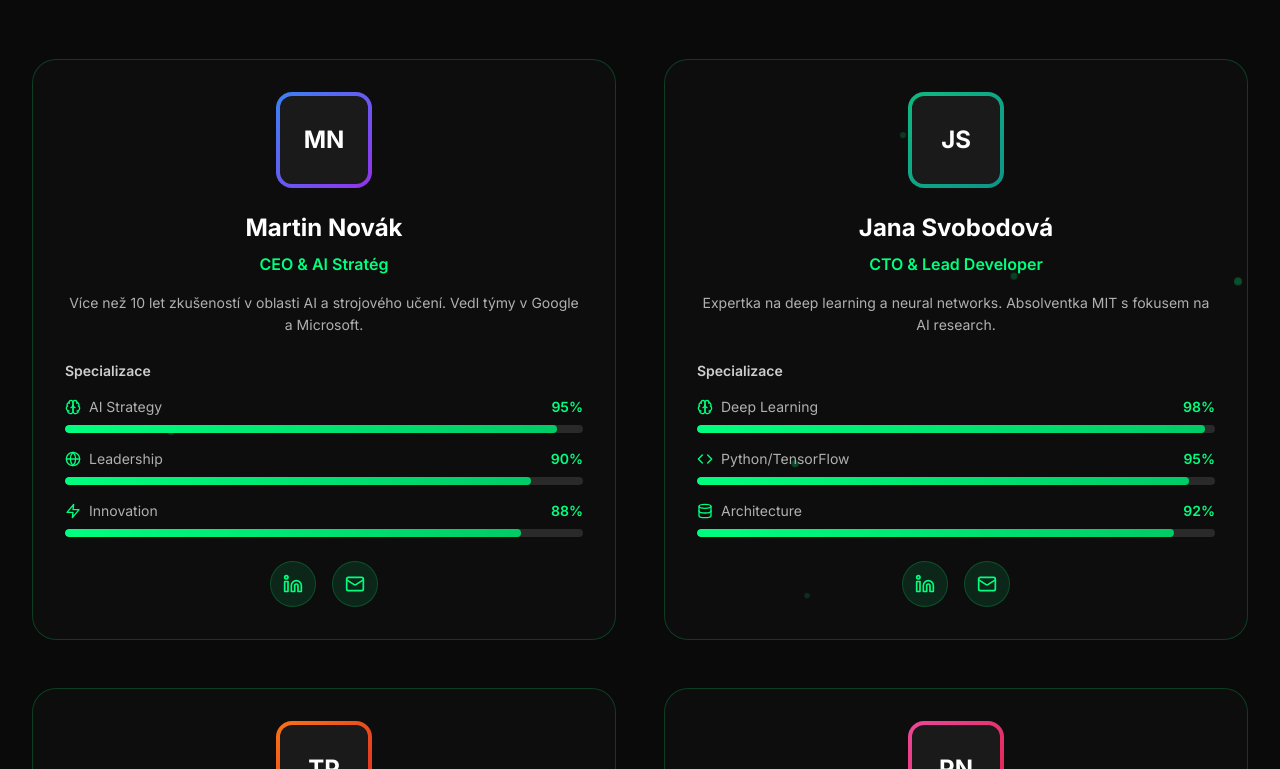
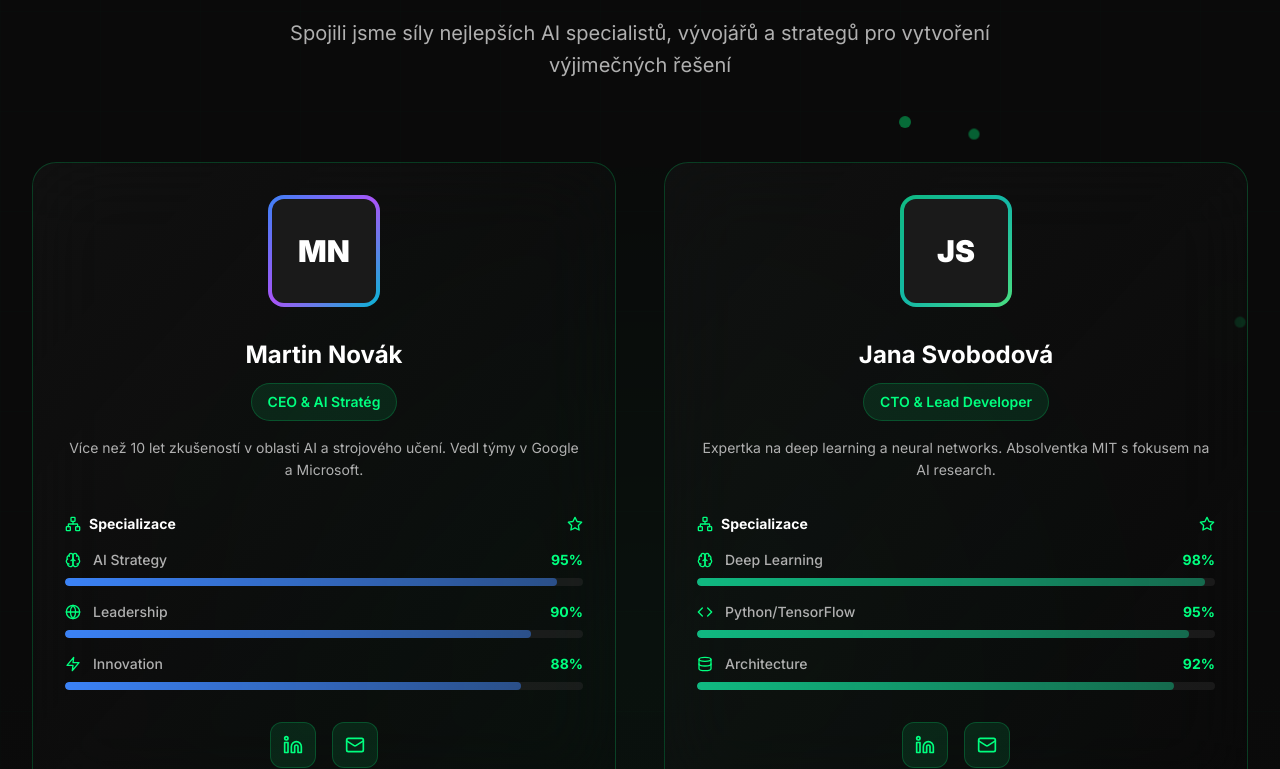
Before and after one commit to expandmatrix/expandmatrix_wep, a Next.js app: page /cs/o-nas in a window 1280 px wide. Shown: the part 4371-5140 px from the top of the page. Built offline with nearby package versions, Linux system fonts and the light colour scheme.

Commit message:
Update 3.2.2

```diff
--- a/components/about/AboutTeam.tsx
+++ b/components/about/AboutTeam.tsx
@@ -1,18 +1,35 @@
 'use client';
 
-import { motion, useMotionValue, useTransform } from 'framer-motion';
-import { Linkedin, Mail, Code, Brain, Database, Zap, Globe, Shield } from 'lucide-react';
-import { useRef, useState } from 'react';
+import { motion, useMotionValue, useTransform, AnimatePresence } from 'framer-motion';
+import { Linkedin, Mail, Code, Brain, Database, Zap, Globe, Shield, Star, Cpu, Network } from 'lucide-react';
+import { useRef, useState, useCallback, useMemo } from 'react';
 
 interface AboutTeamProps {
   dict: any;
   lang: 'cs' | 'en';
 }
 
+interface TeamMember {
+  name: string;
+  role: string;
+  bio: string;
+  specializations: Array<{
+    name: string;
+    level: number;
+    icon: any;
+  }>;
+  image: string;
+  linkedin: string;
+  email: string;
+  gradient: string;
+  accentColor: string;
+}
+
 export default function AboutTeam({ dict, lang }: AboutTeamProps) {
-  const [hoveredMember, setHoveredMember] = useState<number | null>(null);
+  const [activeCard, setActiveCard] = useState<number | null>(null);
+  const containerRef = useRef<HTMLDivElement>(null);
 
-  const team = [
+  const team: TeamMember[] = useMemo(() => [
     {
       name: 'Martin Novák',
       role: lang === 'cs' ? 'CEO & AI Stratég' : 'CEO & AI Strategist',
@@ -27,7 +44,8 @@ export default function AboutTeam({ dict, lang }: AboutTeamProps) {
       image: '/team/martin.jpg',
       linkedin: '#',
       email: 'martin@expandmatrix.com',
-      gradient: 'from-blue-500 to-purple-600'
+      gradient: 'from-blue-500 via-purple-500 to-cyan-500',
+      accentColor: '#3B82F6'
     },
     {
       name: 'Jana Svobodová',
@@ -43,7 +61,8 @@ export default function AboutTeam({ dict, lang }: AboutTeamProps) {
       image: '/team/jana.jpg',
       linkedin: '#',
       email: 'jana@expandmatrix.com',
-      gradient: 'from-emerald-500 to-teal-600'
+      gradient: 'from-emerald-500 via-teal-500 to-green-400',
+      accentColor: '#10B981'
     },
     {
       name: 'Tomáš Procházka',
@@ -59,7 +78,8 @@ export default function AboutTeam({ dict, lang }: AboutTeamProps) {
       image: '/team/tomas.jpg',
       linkedin: '#',
       email: 'tomas@expandmatrix.com',
-      gradient: 'from-orange-500 to-red-600'
+      gradient: 'from-orange-500 via-red-500 to-pink-500',
+      accentColor: '#F97316'
     },
     {
       name: 'Petra Nováková',
@@ -75,167 +95,69 @@ export default function AboutTeam({ dict, lang }: AboutTeamProps) {
       image: '/team/petra.jpg',
       linkedin: '#',
       email: 'petra@expandmatrix.com',
-      gradient: 'from-pink-500 to-rose-600'
+      gradient: 'from-pink-500 via-rose-500 to-purple-500',
+      accentColor: '#EC4899'
     }
-  ];
+  ], [lang]);
 
-  const TeamMemberCard = ({ member, index }: { member: typeof team[0], index: number }) => {
-    const isHovered = hoveredMember === index;
-
-    return (
-      <div
-        onMouseEnter={() => setHoveredMember(index)}
-        onMouseLeave={() => setHoveredMember(null)}
-        className="group relative"
-        style={{
-          opacity: 1,
-          transform: 'translateY(0px)',
-          animation: `fadeInUp 0.6s ease-out ${index * 0.1}s both`
-        }}
-      >
-        <div
-          className={`relative bg-bg-secondary/30 backdrop-blur-xl rounded-3xl border overflow-hidden h-full transition-all duration-300 ${
-            isHovered
-              ? 'border-accent-primary/40 scale-[1.02] shadow-lg shadow-accent-primary/20'
-              : 'border-accent-primary/20'
-          }`}
-        >
-          {/* Glow effect only on hover */}
-          {isHovered && (
-            <div className="absolute inset-0 bg-gradient-to-br from-accent-primary/5 to-transparent rounded-3xl" />
-          )}
-
-          <div className="relative z-10 p-8">
-            {/* Avatar */}
-            <div className="relative mb-6">
-              <div
-                className={`w-24 h-24 mx-auto rounded-2xl bg-gradient-to-br ${member.gradient} p-1 transition-transform duration-300 ${
-                  isHovered ? 'scale-105' : ''
-                }`}
-              >
-                <div className="w-full h-full bg-bg-secondary rounded-xl flex items-center justify-center text-white text-2xl font-bold">
-                  {member.name.split(' ').map(n => n[0]).join('')}
-                </div>
-              </div>
-            </div>
-
-            {/* Name & Role */}
-            <div className="text-center mb-6">
-              <h3 className="text-2xl font-bold text-text-primary mb-2">
-                {member.name}
-              </h3>
-              <p className="text-accent-primary font-semibold mb-4">
-                {member.role}
-              </p>
-              <p className="text-text-secondary leading-relaxed text-sm">
-                {member.bio}
-              </p>
-            </div>
-
-            {/* Specializations */}
-            <div className="space-y-4 mb-6">
-              <h4 className="text-sm font-semibold text-text-primary opacity-80">
-                {lang === 'cs' ? 'Specializace' : 'Specializations'}
-              </h4>
-              {member.specializations.map((spec, specIndex) => (
-                <div key={specIndex} className="space-y-2">
-                  <div className="flex items-center justify-between">
-                    <div className="flex items-center">
-                      <spec.icon className="w-4 h-4 text-accent-primary mr-2" />
-                      <span className="text-text-secondary text-sm">{spec.name}</span>
-                    </div>
-                    <span className="text-accent-primary text-sm font-semibold">
-                      {spec.level}%
-                    </span>
-                  </div>
-                  <div className="w-full bg-bg-tertiary rounded-full h-2 overflow-hidden">
-                    <div
-                      className="h-full bg-gradient-to-r from-accent-primary to-accent-dark rounded-full transition-all duration-1000 ease-out"
-                      style={{
-                        width: `${spec.level}%`,
-                        transitionDelay: `${specIndex * 200}ms`
-                      }}
-                    />
-                  </div>
-                </div>
-              ))}
-            </div>
-
-            {/* Contact Links */}
-            <div className="flex justify-center space-x-4">
-              <a
-                href={member.linkedin}
-                className="p-3 rounded-full bg-accent-primary/10 border border-accent-primary/20 text-accent-primary hover:bg-accent-primary hover:text-bg-primary transition-all duration-300 hover:scale-110"
-              >
-                <Linkedin className="w-5 h-5" />
-              </a>
-              <a
-                href={`mailto:${member.email}`}
-                className="p-3 rounded-full bg-accent-primary/10 border border-accent-primary/20 text-accent-primary hover:bg-accent-primary hover:text-bg-primary transition-all duration-300 hover:scale-110"
-              >
-                <Mail className="w-5 h-5" />
-              </a>
-            </div>
-          </div>
-        </div>
-      </div>
-    );
-  };
+  const handleCardHover = useCallback((index: number | null) => {
+    setActiveCard(index);
+  }, []);
 
   return (
-    <section className="relative py-32 px-4 sm:px-6 lg:px-8 overflow-hidden">
-      {/* Add CSS animation styles */}
-      <style jsx>{`
-        @keyframes fadeInUp {
-          from {
-            opacity: 0;
-            transform: translateY(50px);
-          }
-          to {
-            opacity: 1;
-            transform: translateY(0);
-          }
-        }
-      `}</style>
+    <section className="relative py-32 px-4 sm:px-6 lg:px-8 overflow-hidden bg-gradient-to-b from-bg-primary via-bg-primary/95 to-bg-secondary/20">
+      {/* Futuristic Background Grid */}
+      <div className="absolute inset-0 opacity-30">
+        <div className="absolute inset-0 bg-[linear-gradient(rgba(0,255,127,0.03)_1px,transparent_1px),linear-gradient(90deg,rgba(0,255,127,0.03)_1px,transparent_1px)] bg-[size:100px_100px]" />
+        <div className="absolute inset-0 bg-[radial-gradient(circle_at_50%_50%,rgba(0,255,127,0.1)_0%,transparent_50%)]" />
+      </div>
 
-      {/* Animated Background */}
-      <div className="absolute inset-0">
-        {/* Floating Tech Elements */}
-        {[...Array(20)].map((_, i) => (
+      {/* Floating Particles */}
+      <div className="absolute inset-0 pointer-events-none">
+        {Array.from({ length: 15 }).map((_, i) => (
           <motion.div
             key={i}
-            className="absolute w-1 h-1 bg-accent-primary/40 rounded-full"
+            className="absolute w-2 h-2 bg-accent-primary/40 rounded-full"
             style={{
               left: `${Math.random() * 100}%`,
               top: `${Math.random() * 100}%`,
             }}
             animate={{
-              y: [0, -50, 0],
-              opacity: [0.2, 1, 0.2],
-              scale: [1, 2, 1],
+              y: [0, -100, 0],
+              opacity: [0, 1, 0],
+              scale: [0.5, 1.5, 0.5],
             }}
             transition={{
-              duration: 3 + Math.random() * 2,
+              duration: 8 + Math.random() * 4,
               repeat: Infinity,
-              delay: Math.random() * 2,
+              delay: Math.random() * 5,
               ease: "easeInOut"
             }}
           />
         ))}
       </div>
 
-      <div className="max-w-7xl mx-auto relative z-10">
-        {/* Header */}
+      <div ref={containerRef} className="max-w-7xl mx-auto relative z-10">
+        {/* Header Section */}
         <motion.div
-          initial={{ opacity: 0, y: 30 }}
+          initial={{ opacity: 0, y: 50 }}
           whileInView={{ opacity: 1, y: 0 }}
-          transition={{ duration: 0.8 }}
+          transition={{ duration: 1, ease: [0.25, 0.46, 0.45, 0.94] }}
+          viewport={{ once: true }}
           className="text-center mb-20"
         >
-          <h2 className="text-4xl md:text-6xl font-black text-text-primary mb-6">
+          <div className="inline-flex items-center px-6 py-3 rounded-full bg-accent-primary/10 border border-accent-primary/20 mb-8 backdrop-blur-sm">
+            <Cpu className="w-5 h-5 text-accent-primary mr-2" />
+            <span className="text-accent-primary font-medium">
+              {lang === 'cs' ? 'AI Experti' : 'AI Experts'}
+            </span>
+          </div>
+
+          <h2 className="text-5xl md:text-7xl font-black text-text-primary mb-6 bg-gradient-to-r from-text-primary via-accent-primary to-text-primary bg-clip-text">
             {lang === 'cs' ? 'Náš tým expertů' : 'Our Expert Team'}
           </h2>
-          <p className="text-xl text-text-secondary max-w-3xl mx-auto">
+
+          <p className="text-xl text-text-secondary max-w-3xl mx-auto leading-relaxed">
             {lang === 'cs'
               ? 'Spojili jsme síly nejlepších AI specialistů, vývojářů a strategů pro vytvoření výjimečných řešení'
               : 'We have brought together the best AI specialists, developers, and strategists to create exceptional solutions'
@@ -244,12 +166,281 @@ export default function AboutTeam({ dict, lang }: AboutTeamProps) {
         </motion.div>
 
         {/* Team Grid */}
-        <div className="grid md:grid-cols-2 lg:grid-cols-2 gap-8 lg:gap-12">
+        <div className="grid md:grid-cols-2 gap-8 lg:gap-12">
           {team.map((member, index) => (
-            <TeamMemberCard key={index} member={member} index={index} />
+            <TeamCard
+              key={member.name}
+              member={member}
+              index={index}
+              isActive={activeCard === index}
+              onHover={handleCardHover}
+              lang={lang}
+            />
           ))}
         </div>
       </div>
     </section>
   );
 }
+
+// Separate TeamCard component for better performance
+interface TeamCardProps {
+  member: TeamMember;
+  index: number;
+  isActive: boolean;
+  onHover: (index: number | null) => void;
+  lang: 'cs' | 'en';
+}
+
+function TeamCard({ member, index, isActive, onHover, lang }: TeamCardProps) {
+  const cardRef = useRef<HTMLDivElement>(null);
+  const mouseX = useMotionValue(0);
+  const mouseY = useMotionValue(0);
+
+  // Subtle 3D rotation
+  const rotateX = useTransform(mouseY, [-200, 200], [5, -5]);
+  const rotateY = useTransform(mouseX, [-200, 200], [-5, 5]);
+
+  const handleMouseMove = useCallback((e: React.MouseEvent) => {
+    if (!cardRef.current) return;
+
+    const rect = cardRef.current.getBoundingClientRect();
+    const centerX = rect.left + rect.width / 2;
+    const centerY = rect.top + rect.height / 2;
+
+    mouseX.set((e.clientX - centerX) * 0.1);
+    mouseY.set((e.clientY - centerY) * 0.1);
+  }, [mouseX, mouseY]);
+
+  const handleMouseLeave = useCallback(() => {
+    onHover(null);
+    mouseX.set(0);
+    mouseY.set(0);
+  }, [onHover, mouseX, mouseY]);
+
+  return (
+    <motion.div
+      ref={cardRef}
+      initial={{ opacity: 0, y: 100, scale: 0.8 }}
+      whileInView={{ opacity: 1, y: 0, scale: 1 }}
+      transition={{
+        duration: 0.8,
+        delay: index * 0.2,
+        ease: [0.25, 0.46, 0.45, 0.94]
+      }}
+      viewport={{ once: true, margin: "-100px" }}
+      onMouseMove={handleMouseMove}
+      onMouseEnter={() => onHover(index)}
+      onMouseLeave={handleMouseLeave}
+      className="group relative perspective-1000"
+    >
+      {/* Holographic Card Container */}
+      <motion.div
+        className="relative h-full"
+        style={{
+          rotateX: isActive ? rotateX : 0,
+          rotateY: isActive ? rotateY : 0,
+          transformStyle: "preserve-3d",
+        }}
+        transition={{ type: "spring", stiffness: 300, damping: 30 }}
+      >
+        {/* Main Card */}
+        <div className={`
+          relative bg-gradient-to-br from-bg-secondary/40 via-bg-secondary/20 to-transparent
+          backdrop-blur-2xl border rounded-3xl overflow-hidden h-full
+          transition-all duration-500 ease-out
+          ${isActive
+            ? 'border-accent-primary/60 shadow-2xl shadow-accent-primary/20 scale-105'
+            : 'border-accent-primary/20 hover:border-accent-primary/40'
+          }
+        `}>
+
+          {/* Holographic Overlay */}
+          <div className={`
+            absolute inset-0 bg-gradient-to-br ${member.gradient} opacity-0
+            transition-opacity duration-500 rounded-3xl
+            ${isActive ? 'opacity-10' : 'group-hover:opacity-5'}
+          `} />
+
+          {/* Animated Border Glow */}
+          <motion.div
+            className="absolute inset-0 rounded-3xl"
+            style={{
+              background: `conic-gradient(from 0deg, transparent, ${member.accentColor}40, transparent)`,
+              opacity: isActive ? 0.6 : 0,
+            }}
+            animate={isActive ? { rotate: 360 } : { rotate: 0 }}
+            transition={{ duration: 8, repeat: Infinity, ease: "linear" }}
+          />
+
+          {/* Inner Content */}
+          <div className="relative z-10 p-8 h-full flex flex-col">
+
+            {/* Futuristic Avatar */}
+            <div className="relative mb-8 flex justify-center">
+              <div className="relative">
+                {/* Avatar Container */}
+                <motion.div
+                  className={`w-28 h-28 rounded-2xl bg-gradient-to-br ${member.gradient} p-1`}
+                  animate={{
+                    scale: isActive ? 1.1 : 1,
+                    boxShadow: isActive
+                      ? `0 0 40px ${member.accentColor}60`
+                      : '0 0 0 transparent'
+                  }}
+                  transition={{ duration: 0.3 }}
+                >
+                  <div className="w-full h-full bg-bg-secondary rounded-xl flex items-center justify-center text-white text-3xl font-black">
+                    {member.name.split(' ').map(n => n[0]).join('')}
+                  </div>
+                </motion.div>
+
+                {/* Orbiting Elements */}
+                <AnimatePresence>
+                  {isActive && (
+                    <>
+                      {[0, 120, 240].map((rotation, i) => (
+                        <motion.div
+                          key={i}
+                          className="absolute top-1/2 left-1/2 w-3 h-3 -mt-1.5 -ml-1.5"
+                          initial={{ opacity: 0, scale: 0 }}
+                          animate={{
+                            opacity: 1,
+                            scale: 1,
+                            rotate: rotation + 360
+                          }}
+                          exit={{ opacity: 0, scale: 0 }}
+                          transition={{
+                            duration: 0.5,
+                            rotate: { duration: 4, repeat: Infinity, ease: "linear" }
+                          }}
+                          style={{
+                            transformOrigin: '6px 50px',
+                          }}
+                        >
+                          <div
+                            className="w-3 h-3 rounded-full"
+                            style={{ backgroundColor: member.accentColor }}
+                          />
+                        </motion.div>
+                      ))}
+                    </>
+                  )}
+                </AnimatePresence>
+              </div>
+            </div>
+
+            {/* Member Info */}
+            <div className="text-center mb-8 flex-grow">
+              <motion.h3
+                className="text-2xl font-bold text-text-primary mb-3"
+                animate={{
+                  color: isActive ? member.accentColor : '#FFFFFF'
+                }}
+                transition={{ duration: 0.3 }}
+              >
+                {member.name}
+              </motion.h3>
+
+              <div className="inline-block px-4 py-2 rounded-full bg-accent-primary/10 border border-accent-primary/20 mb-4">
+                <p className="text-accent-primary font-semibold text-sm">
+                  {member.role}
+                </p>
+              </div>
+
+              <p className="text-text-secondary leading-relaxed text-sm">
+                {member.bio}
+              </p>
+            </div>
+
+            {/* Skills Matrix */}
+            <div className="space-y-4 mb-8">
+              <div className="flex items-center justify-between">
+                <h4 className="text-sm font-bold text-text-primary flex items-center">
+                  <Network className="w-4 h-4 mr-2 text-accent-primary" />
+                  {lang === 'cs' ? 'Specializace' : 'Specializations'}
+                </h4>
+                <Star className="w-4 h-4 text-accent-primary" />
+              </div>
+
+              {member.specializations.map((spec, specIndex) => (
+                <motion.div
+                  key={spec.name}
+                  className="space-y-2"
+                  initial={{ opacity: 0, x: -20 }}
+                  whileInView={{ opacity: 1, x: 0 }}
+                  transition={{ delay: specIndex * 0.1 }}
+                  viewport={{ once: true }}
+                >
+                  <div className="flex items-center justify-between">
+                    <div className="flex items-center">
+                      <spec.icon className="w-4 h-4 text-accent-primary mr-3" />
+                      <span className="text-text-secondary text-sm font-medium">
+                        {spec.name}
+                      </span>
+                    </div>
+                    <span className="text-accent-primary text-sm font-bold">
+                      {spec.level}%
+                    </span>
+                  </div>
+
+                  <div className="relative w-full bg-bg-tertiary/50 rounded-full h-2 overflow-hidden">
+                    <motion.div
+                      className="h-full rounded-full relative"
+                      style={{
+                        background: `linear-gradient(90deg, ${member.accentColor}, ${member.accentColor}80)`,
+                      }}
+                      initial={{ width: 0 }}
+                      whileInView={{ width: `${spec.level}%` }}
+                      transition={{
+                        duration: 1.5,
+                        delay: specIndex * 0.2,
+                        ease: [0.25, 0.46, 0.45, 0.94]
+                      }}
+                      viewport={{ once: true }}
+                    >
+                      {/* Animated Glow */}
+                      <motion.div
+                        className="absolute inset-0 rounded-full"
+                        style={{
+                          boxShadow: isActive ? `0 0 10px ${member.accentColor}80` : 'none'
+                        }}
+                        transition={{ duration: 0.3 }}
+                      />
+                    </motion.div>
+                  </div>
+                </motion.div>
+              ))}
+            </div>
+
+            {/* Contact Actions */}
+            <div className="flex justify-center space-x-4">
+              {[
+                { icon: Linkedin, href: member.linkedin, label: 'LinkedIn' },
+                { icon: Mail, href: `mailto:${member.email}`, label: 'Email' }
+              ].map(({ icon: Icon, href, label }) => (
+                <motion.a
+                  key={label}
+                  href={href}
+                  whileHover={{ scale: 1.1, y: -2 }}
+                  whileTap={{ scale: 0.95 }}
+                  className="relative p-3 rounded-xl bg-accent-primary/10 border border-accent-primary/20 text-accent-primary group/btn overflow-hidden"
+                >
+                  {/* Button Glow Effect */}
+                  <motion.div
+                    className="absolute inset-0 bg-accent-primary/20 rounded-xl"
+                    initial={{ scale: 0, opacity: 0 }}
+                    whileHover={{ scale: 1, opacity: 1 }}
+                    transition={{ duration: 0.2 }}
+                  />
+
+                  <Icon className="w-5 h-5 relative z-10 group-hover/btn:text-white transition-colors" />
+                </motion.a>
+              ))}
+            </div>
+          </div>
+        </div>
+      </motion.div>
+    </motion.div>
+  );
+}
--- a/next.config.mjs
+++ b/next.config.mjs
@@ -1,9 +1,9 @@
 /** @type {import('next').NextConfig} */
 const nextConfig = {
-  // Experimental features
+  // Experimental features - odstraněna optimizeCss
   experimental: {
     typedRoutes: true,
-    optimizeCss: true,
+    // optimizeCss: true, // Toto způsobuje chybu s critters
   },
 
   // External packages for server components
```
Also changed, not shown: tsconfig.json (+28 -8 lines).
